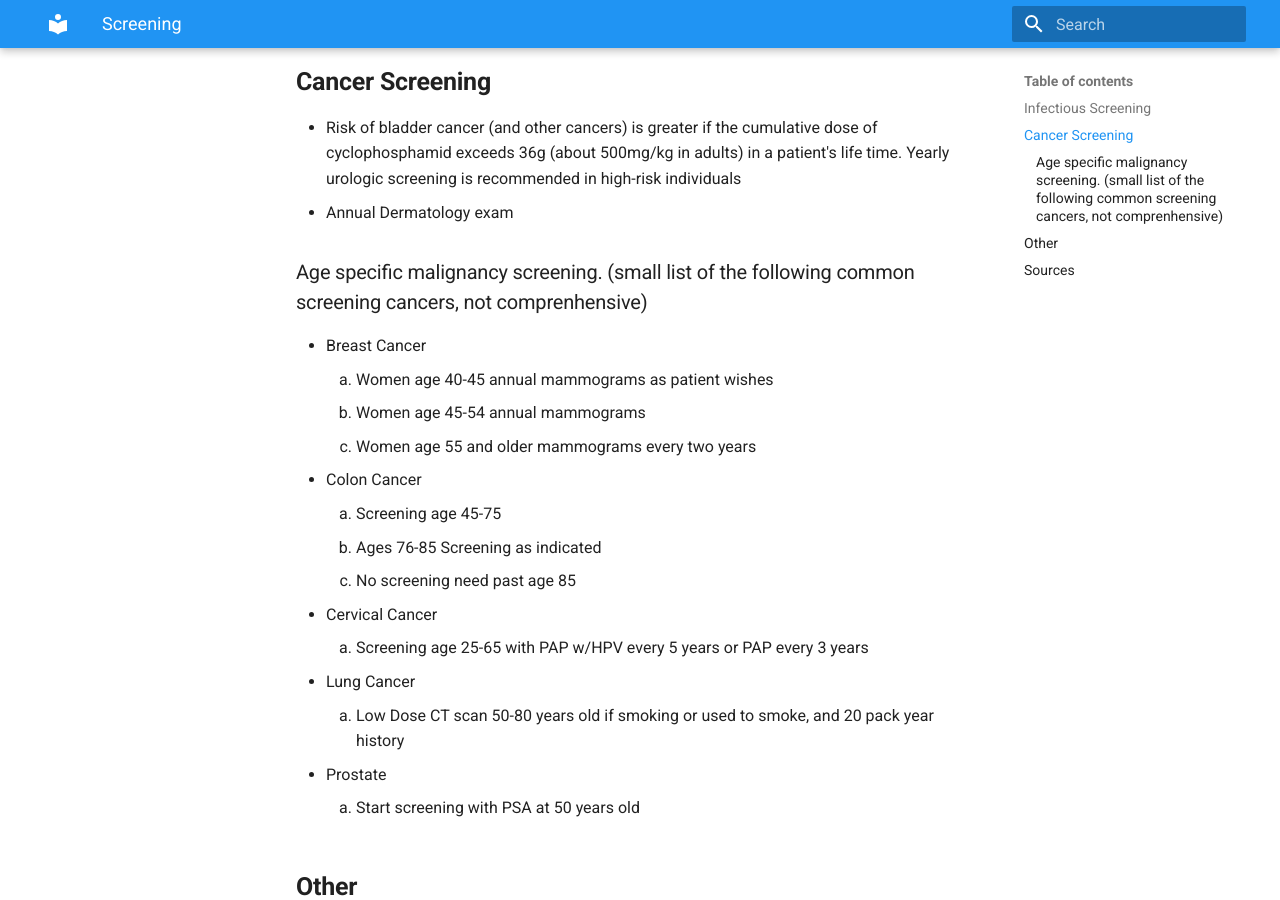
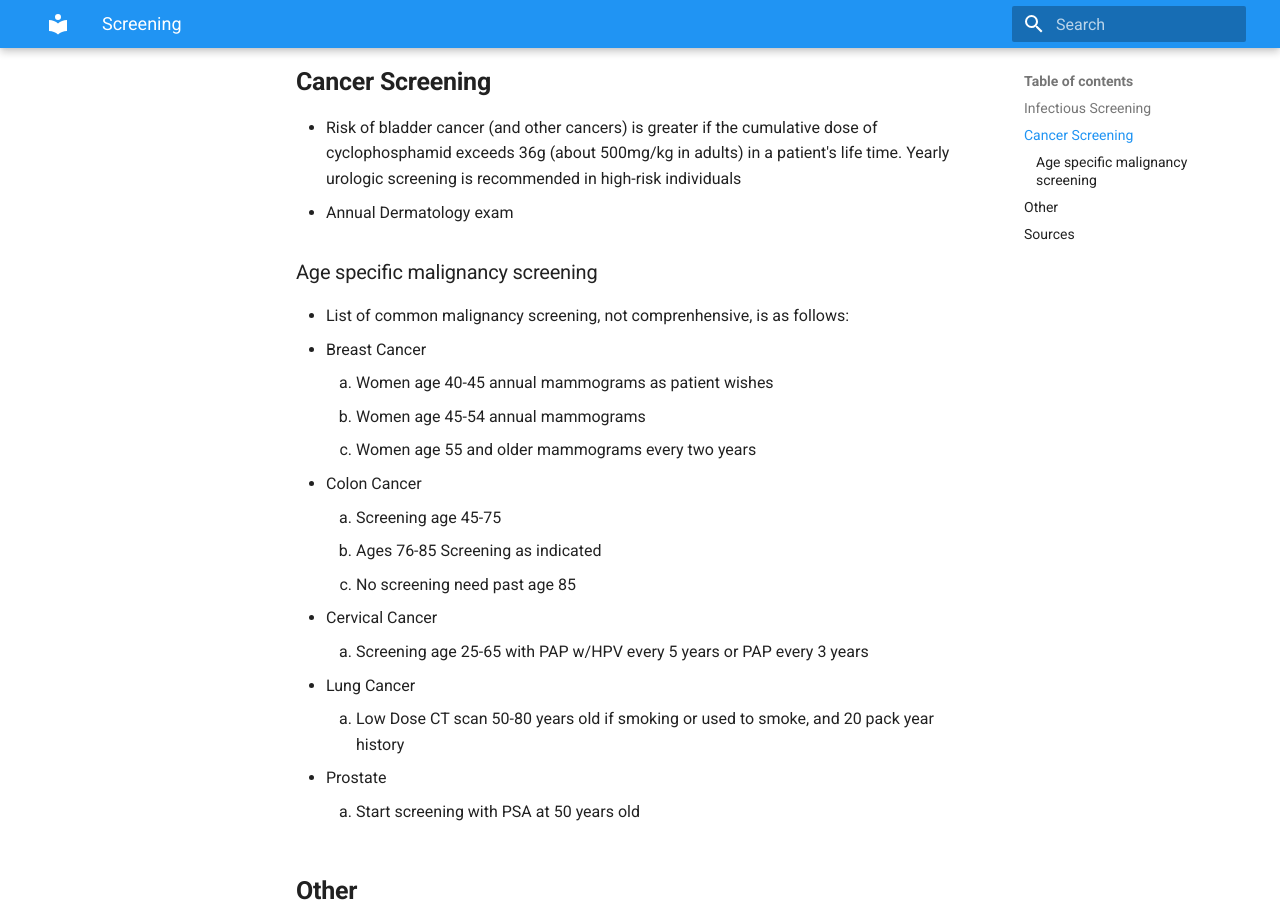
Before and after one commit to TTUNEPH2025/GN, an MkDocs documentation site: the page built from docs/Screening.md, in a window 1280 px wide and 900 px high, scrolled down 618 px. Built offline with MkDocs 1.6.1 and Material for MkDocs 9.7.7, drawn with Linux system fonts in a browser that asks for light colours.

Commit message:
Update Screening.md

```diff
--- a/docs/Screening.md
+++ b/docs/Screening.md
@@ -10,7 +10,8 @@
 ## **Cancer Screening**
  * Risk of bladder cancer (and other cancers) is greater if the cumulative dose of cyclophosphamid exceeds 36g (about 500mg/kg in adults) in a patient's life time. Yearly urologic screening is recommended in high-risk individuals
  * Annual Dermatology exam
-### Age specific malignancy screening. (small list of the following common screening cancers, not comprenhensive)
+### Age specific malignancy screening
+* List of common malignancy screening, not comprenhensive, is as follows:
  * Breast Cancer
     1. Women age 40-45 annual mammograms as patient wishes
     2. Women age 45-54 annual mammograms
```
